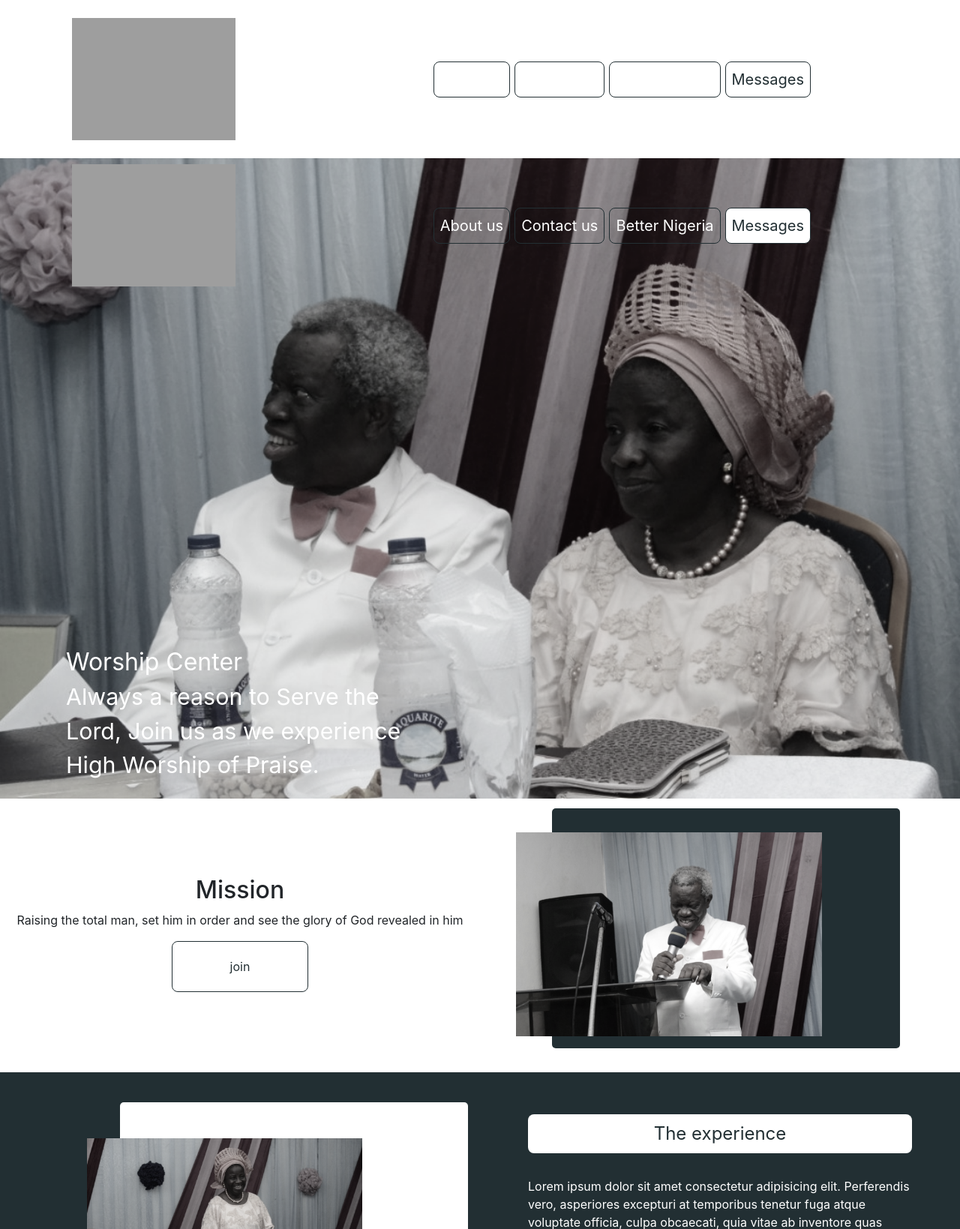
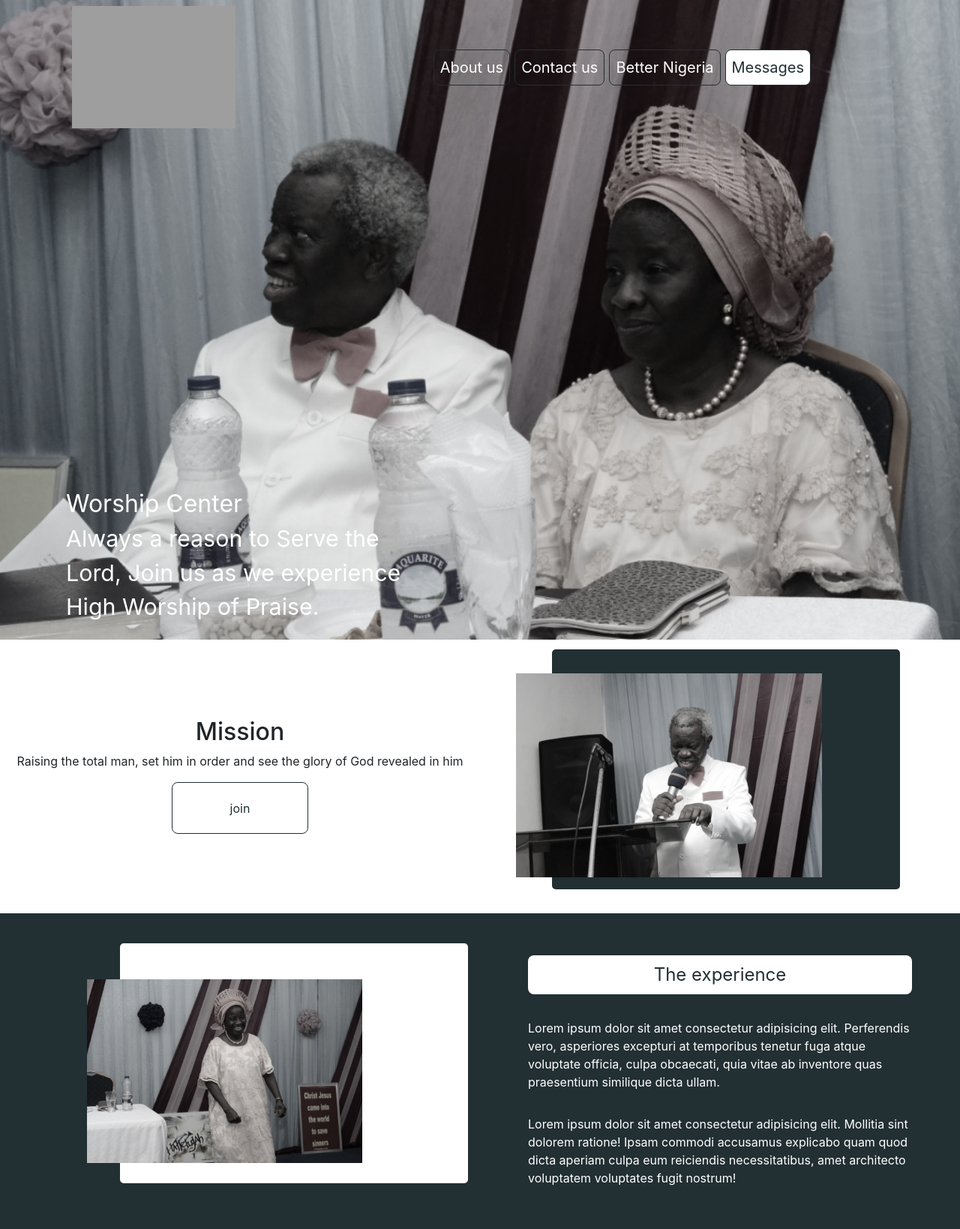
Before and after one commit to ojoilesanmi/pilgrimage_church, a Django app: page / in a window 1280 px wide. Shown: the top 1639 px of the page at 75% size. Run offline with Django 3.2, Linux system fonts and the light colour scheme; parts of the project's set-up code (start-up, migrations or seed data) failed here and were passed over; some libraries are stand-ins or nearby versions; grey boxes are pictures that could not be loaded.

Commit message:
Latest update

```diff
--- a/pilgrimage_app/urls.py
+++ b/pilgrimage_app/urls.py
@@ -7,6 +7,9 @@
 urlpatterns = [
     path('', views.index, name='index'),
     path('better_nigeria', views.better_nigeria, name='better_nigeria'),
-    path('registration', views.registration, name='registration')
+    path('contact', views.contact, name='contact'),
+    path('about', views.about, name='about'),
+    path('messages', views.messages, name='messages'),
+    path('registration', views.registration, name='registration'),
 
 ]
--- a/pilgrimage_app/views.py
+++ b/pilgrimage_app/views.py
@@ -10,6 +10,14 @@
 def better_nigeria(request):
     return render(request, 'church/better.html')
 
+def about(request):
+    return render(request, 'church/about.html')
+
+def contact(request):
+    return render(request, 'church/contact.html')
+
+def messages(request):
+    return render(request, 'church/messages.html')
 
 def registration(request):
     if request.method == 'POST':
--- a/templates/base.html
+++ b/templates/base.html
@@ -18,7 +18,7 @@
 </head>
 
 <body>
-    {% include 'partials/_navbar.html'%}
+    {% comment %} {% include 'partials/_navbar.html'%} {% endcomment %}
     {% block content%}
 
 
--- a/templates/church/index.html
+++ b/templates/church/index.html
@@ -15,19 +15,19 @@
                 <nav>
                     <div class="logo">
                         <p>
-                            <img src="{% static 'img/logo.svg'%} alt="church-logo">
+                            <img src="{% static 'img/logo.jpg'%}" alt="church-logo">
                         </p>
                         <p id="menu">
-                            <img src="{% static 'image/icon-hamburger.svg'%} alt="menu">
+                            <img src="{% static 'img/icon-hamburger.svg'%}" alt="menu">
                         </p>
                     </div>
 
                     <ul class="open-nav">
                         <li>
-                            <a href="about.html">About us</a>
+                            <a href="{% url 'about'%}">About us</a>
                         </li>
                         <li>
-                            <a href="contact.html">Contact us</a>
+                            <a href="{% url 'contact'%}">Contact us</a>
                         </li>
                         <li>
                             <a href="{% url 'better_nigeria' %}">Better Nigeria</a>
@@ -60,7 +60,7 @@
                     <p>
                         Raising the total man, set him in order and see the glory of God revealed in him
                     </p>
-                    <button class="join"><a href="register.html">join</a></button>
+                    <button class="join"><a href="{% url 'registration'%}">join</a></button>
                 </div>
                 <div class="hide-mobile">
                     <div class="image">
@@ -126,10 +126,6 @@
                     </div>
             </section>
         </main>
-           <footer>
-                <p title="email">info@churchpilgrimage.com</p>
-                <!-- <p><img src="./image/logo.svg" alt="church-logo"></p> -->
-                <p><button class="join"><a href="/register.html">join</a></button></p>
-            </footer>
+
     </div>
 {% endblock %}
--- a/templates/partials/_footer.html
+++ b/templates/partials/_footer.html
@@ -1,5 +1,6 @@
+{% load static %}
 <footer>
     <p title="email">info@churchpilgrimage.com</p>
         <!-- <p><img src="./image/logo.svg" alt="church-logo"></p> -->
-    <p><button class="join"><a href="/register.html">join</a></button></p>
+    <p><button class="join"><a href="{% url 'registration'%}">join</a></button></p>
 </footer>
--- a/templates/partials/_navbar.html
+++ b/templates/partials/_navbar.html
@@ -1,28 +1,32 @@
+{% comment %}
+{% load static %}
+<link rel="stylesheet" href="{% static 'css/index.css' %}">
+
 <nav>
     <div class="logo">
         <p>
-            <img src="./image/logo.svg" alt="church-logo">
+            <img src="{% static 'img/logo.jpg'%}" alt="church-logo">
         </p>
         <p id="menu">
-            <img src="./image/icon-hamburger.svg" alt="menu">
+            <img src="{% static 'img/icon-hamburger.svg'%}" alt="menu">
         </p>
     </div>
 
     <ul class="open-nav nav-out">
         <li>
-            <a href="about.html">About us</a>
+            <a href="{% url 'about'%}">About us</a>
         </li>
         <li>
-            <a href="contact.html">Contact us</a>
+            <a href="{% url 'contact'%}">Contact us</a>
         </li>
         <li>
-            <a href="better.html">Better Nigeria</a>
+            <a href="{% url 'better_nigeria'%}">Better Nigeria</a>
         </li>
         <li class="active">
             <a href="index.html">Messages</a>
         </li>
         <li class="close-container">
-            <img class="" src="./image/icon-close.svg" alt="close" id="close">
+            <img class="" src="{% static 'img/icon-close.svg'%}" alt="close" id="close">
         </li>
     </ul>
-</nav>
+</nav> {% endcomment %}
```
Also changed, not shown: passenger_wsgi.py (added, +9 -0 lines), pilgrimage/templates/partials/_navbar.html (+8 -6 lines), templates/church/about.html (+5 -4 lines), templates/church/registration.html (+32 -2 lines), templates/church/messages.html (added).
